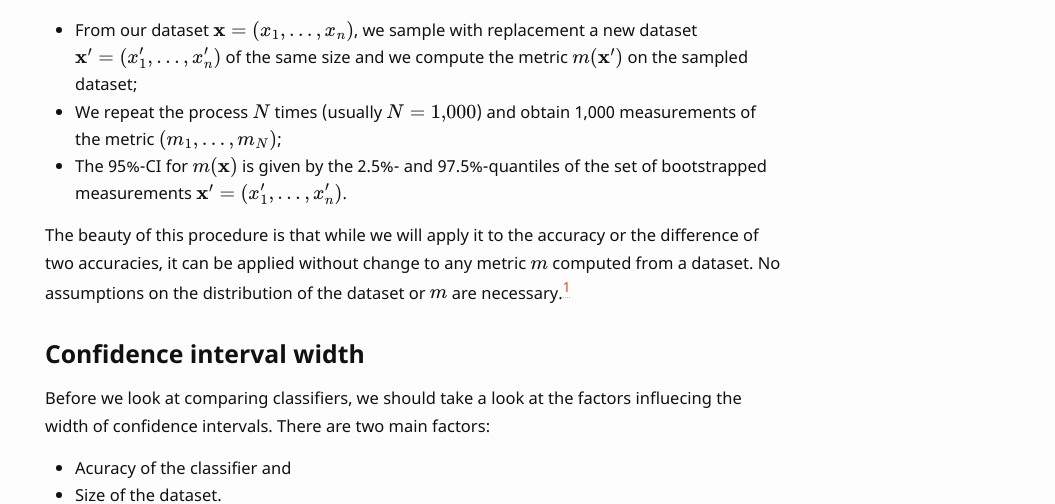
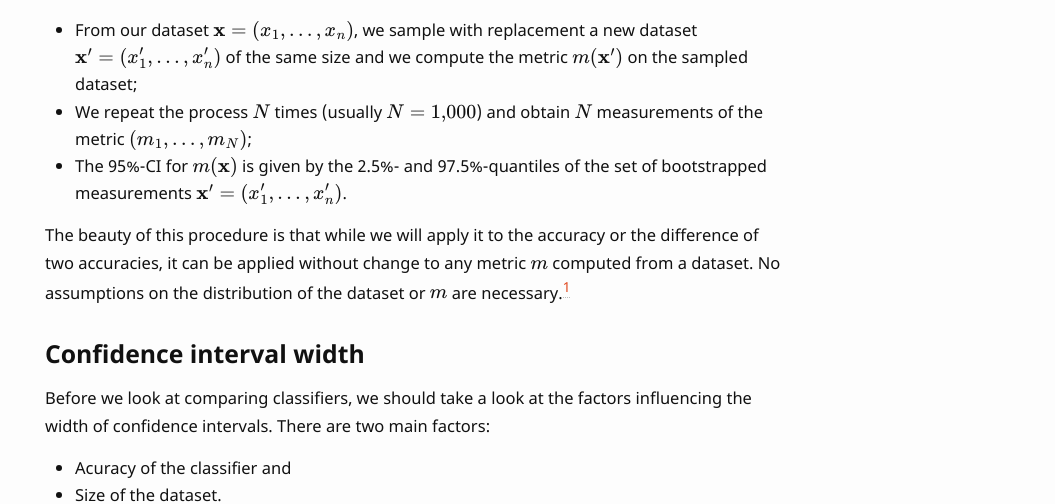
Before and after one commit to martinsbruveris/martinsbruveris.github.io, a Jekyll site: the page built from _posts/2024-09-26-comparing-classifiers.md, in a window 1280 px wide and 900 px high, scrolled down 930 px. Shown: the part 163-667 px from the top of the window, without its empty margins (225-1280 px from the left). Built offline with Jekyll 4.4.1, drawn with Linux system fonts in a browser that asks for light colours; some web fonts are replaced; formulas are drawn with MathJax 3; comment, search, counter and statistics services are not loaded; some of the changed text lies outside the part shown.

Commit message:
Fixing typos.

```diff
--- a/_posts/2024-09-26-comparing-classifiers.md
+++ b/_posts/2024-09-26-comparing-classifiers.md
@@ -47,10 +47,10 @@ the following:
 - From our dataset $$\mathbf{x} = (x_1, \ldots, x_n)$$, we sample with replacement a new
   dataset $$\mathbf{x'} = (x'_1, \ldots, x'_n)$$ of the same size and we compute the
   metric $$m(\mathbf{x}')$$ on the sampled dataset;
-- We repeat the process $$N$$ times (usually $$N=1,\!000$$) and obtain 1,000 measurements
-  of the metric $$(m_1, \ldots, m_N)$$;
-- The 95%-CI for $$m(\mathbf{x})$$ is given by the 2.5%- and 97.5%-quantiles of the set of
-  bootstrapped measurements $$\mathbf{x'} = (x'_1, \ldots, x'_n)$$.
+- We repeat the process $$N$$ times (usually $$N=1,\!000$$) and obtain $$N$$
+  measurements of the metric $$(m_1, \ldots, m_N)$$;
+- The 95%-CI for $$m(\mathbf{x})$$ is given by the 2.5%- and 97.5%-quantiles of the set
+  of bootstrapped measurements $$\mathbf{x'} = (x'_1, \ldots, x'_n)$$.
 
 The beauty of this procedure is that while we will apply it to the accuracy or the
 difference of two accuracies, it can be applied without change to any metric $$m$$
@@ -59,8 +59,8 @@ necessary.[^1]
 
 ### Confidence interval width
 
-Before we look at comparing classifiers, we should take a look at the factors influecing
-the width of confidence intervals. There are two main factors:
+Before we look at comparing classifiers, we should take a look at the factors
+influencing the width of confidence intervals. There are two main factors:
 
 - Acuracy of the classifier and
 - Size of the dataset.
@@ -191,7 +191,7 @@ $$
 \mathrm{Acc}_2(\mathbf{x}') - \mathrm{Acc}_1(\mathbf{x}')\,.
 $$
 
-Another way of looking at it is that we treat $$\Delta\mathrm{Acc}(\mathrm{x}$$ as a
+Another way of looking at it is that we treat $$\Delta\mathrm{Acc}(\mathrm{x})$$ as a
 single function of the dataset, regardless of the fact that internally it relies on the
 predictions of two classifiers.
 
```
